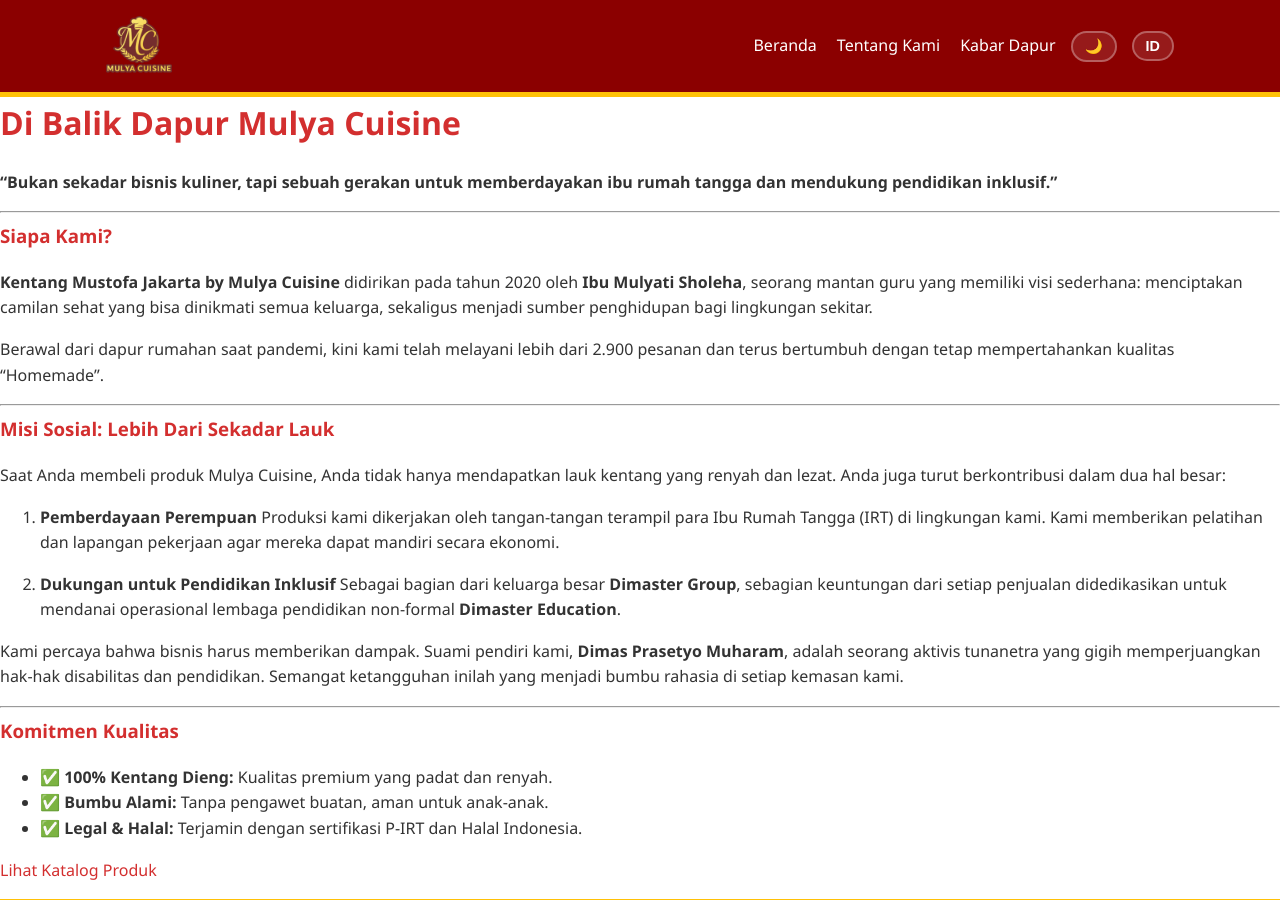
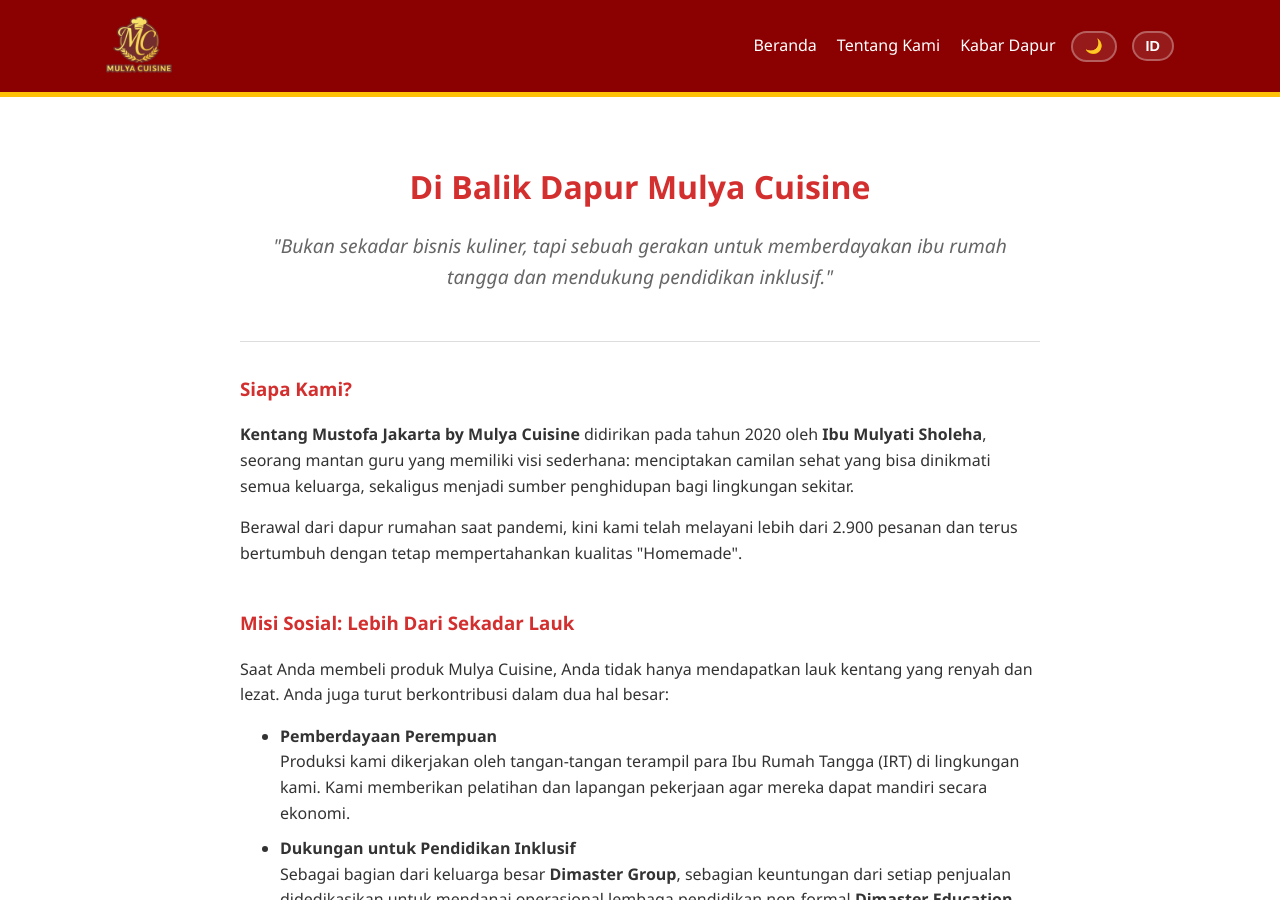
Before and after one commit to dimasmuharam/kentangmustofa, a Jekyll site: the page built from about.md, in a window 1280 px wide and 900 px high. Built offline with Jekyll 4.4.1, drawn with Linux system fonts in a browser that asks for light colours.

Commit message:
Update about.md

```diff
--- a/about.md
+++ b/about.md
@@ -4,38 +4,59 @@
 permalink: /about/
 ---
 
-# Di Balik Dapur Mulya Cuisine
+<div class="container" style="padding: 4rem 1rem;">
+    <div style="max-width: 800px; margin: 0 auto;">
 
-**"Bukan sekadar bisnis kuliner, tapi sebuah gerakan untuk memberdayakan ibu rumah tangga dan mendukung pendidikan inklusif."**
+        <h1 style="text-align: center; margin-bottom: 1rem;">Di Balik Dapur Mulya Cuisine</h1>
 
----
+        <p style="font-size: 1.2rem; text-align: center; color: #666; font-style: italic; margin-bottom: 3rem;">
+            "Bukan sekadar bisnis kuliner, tapi sebuah gerakan untuk memberdayakan ibu rumah tangga dan mendukung pendidikan inklusif."
+        </p>
 
-### Siapa Kami?
+        <hr style="margin: 2rem 0; border: 0; border-top: 1px solid #ddd;">
 
-**Kentang Mustofa Jakarta by Mulya Cuisine** didirikan pada tahun 2020 oleh **Ibu Mulyati Sholeha**, seorang mantan guru yang memiliki visi sederhana: menciptakan camilan sehat yang bisa dinikmati semua keluarga, sekaligus menjadi sumber penghidupan bagi lingkungan sekitar.
+        <h3>Siapa Kami?</h3>
+        <p>
+            <strong>Kentang Mustofa Jakarta by Mulya Cuisine</strong> didirikan pada tahun 2020 oleh <strong>Ibu Mulyati Sholeha</strong>, seorang mantan guru yang memiliki visi sederhana: menciptakan camilan sehat yang bisa dinikmati semua keluarga, sekaligus menjadi sumber penghidupan bagi lingkungan sekitar.
+        </p>
+        <p>
+            Berawal dari dapur rumahan saat pandemi, kini kami telah melayani lebih dari 2.900 pesanan dan terus bertumbuh dengan tetap mempertahankan kualitas "Homemade".
+        </p>
 
-Berawal dari dapur rumahan saat pandemi, kini kami telah melayani lebih dari 2.900 pesanan dan terus bertumbuh dengan tetap mempertahankan kualitas "Homemade".
+        <br>
 
----
+        <h3>Misi Sosial: Lebih Dari Sekadar Lauk</h3>
+        <p>
+            Saat Anda membeli produk Mulya Cuisine, Anda tidak hanya mendapatkan lauk kentang yang renyah dan lezat. Anda juga turut berkontribusi dalam dua hal besar:
+        </p>
 
-### Misi Sosial: Lebih Dari Sekadar Lauk
+        <ul style="margin-bottom: 2rem;">
+            <li style="margin-bottom: 10px;">
+                <strong>Pemberdayaan Perempuan</strong><br>
+                Produksi kami dikerjakan oleh tangan-tangan terampil para Ibu Rumah Tangga (IRT) di lingkungan kami. Kami memberikan pelatihan dan lapangan pekerjaan agar mereka dapat mandiri secara ekonomi.
+            </li>
+            <li>
+                <strong>Dukungan untuk Pendidikan Inklusif</strong><br>
+                Sebagai bagian dari keluarga besar <strong>Dimaster Group</strong>, sebagian keuntungan dari setiap penjualan didedikasikan untuk mendanai operasional lembaga pendidikan non-formal <strong>Dimaster Education</strong>.
+            </li>
+        </ul>
 
-Saat Anda membeli produk Mulya Cuisine, Anda tidak hanya mendapatkan lauk kentang yang renyah dan lezat. Anda juga turut berkontribusi dalam dua hal besar:
+        <p>
+            Kami percaya bahwa bisnis harus memberikan dampak. Suami pendiri kami, <strong>Dimas Prasetyo Muharam</strong>, adalah seorang aktivis tunanetra yang gigih memperjuangkan hak-hak disabilitas dan pendidikan. Semangat ketangguhan inilah yang menjadi bumbu rahasia di setiap kemasan kami.
+        </p>
 
-1.  **Pemberdayaan Perempuan**
-    Produksi kami dikerjakan oleh tangan-tangan terampil para Ibu Rumah Tangga (IRT) di lingkungan kami. Kami memberikan pelatihan dan lapangan pekerjaan agar mereka dapat mandiri secara ekonomi.
+        <hr style="margin: 3rem 0; border: 0; border-top: 1px solid #ddd;">
 
-2.  **Dukungan untuk Pendidikan Inklusif**
-    Sebagai bagian dari keluarga besar **Dimaster Group**, sebagian keuntungan dari setiap penjualan didedikasikan untuk mendanai operasional lembaga pendidikan non-formal **Dimaster Education**.
+        <h3>Komitmen Kualitas</h3>
+        <ul style="list-style: none; padding: 0;">
+            <li style="margin-bottom: 10px;">✅ <strong>100% Kentang Dieng:</strong> Kualitas premium yang padat dan renyah.</li>
+            <li style="margin-bottom: 10px;">✅ <strong>Bumbu Alami:</strong> Tanpa pengawet buatan, aman untuk anak-anak.</li>
+            <li style="margin-bottom: 10px;">✅ <strong>Legal & Halal:</strong> Terjamin dengan sertifikasi P-IRT dan Halal Indonesia.</li>
+        </ul>
 
-Kami percaya bahwa bisnis harus memberikan dampak. Suami pendiri kami, **Dimas Prasetyo Muharam**, adalah seorang aktivis tunanetra yang gigih memperjuangkan hak-hak disabilitas dan pendidikan. Semangat ketangguhan inilah yang menjadi bumbu rahasia di setiap kemasan kami.
+        <div style="text-align: center; margin-top: 3rem;">
+            <a href="/" class="button">Lihat Katalog Produk</a>
+        </div>
 
----
-
-### Komitmen Kualitas
-
-* ✅ **100% Kentang Dieng:** Kualitas premium yang padat dan renyah.
-* ✅ **Bumbu Alami:** Tanpa pengawet buatan, aman untuk anak-anak.
-* ✅ **Legal & Halal:** Terjamin dengan sertifikasi P-IRT dan Halal Indonesia.
-
-[Lihat Katalog Produk](/)
+    </div>
+</div>
```
